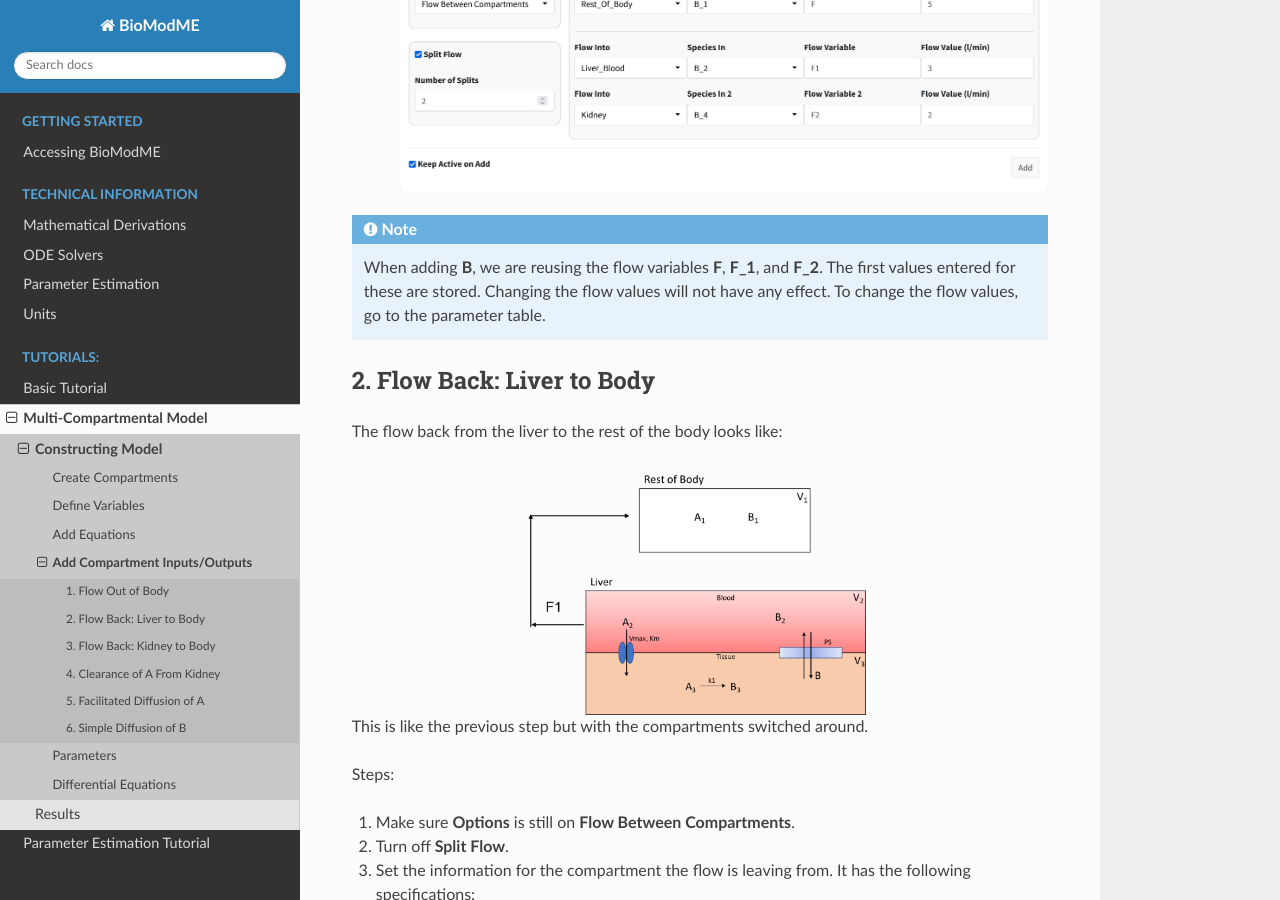
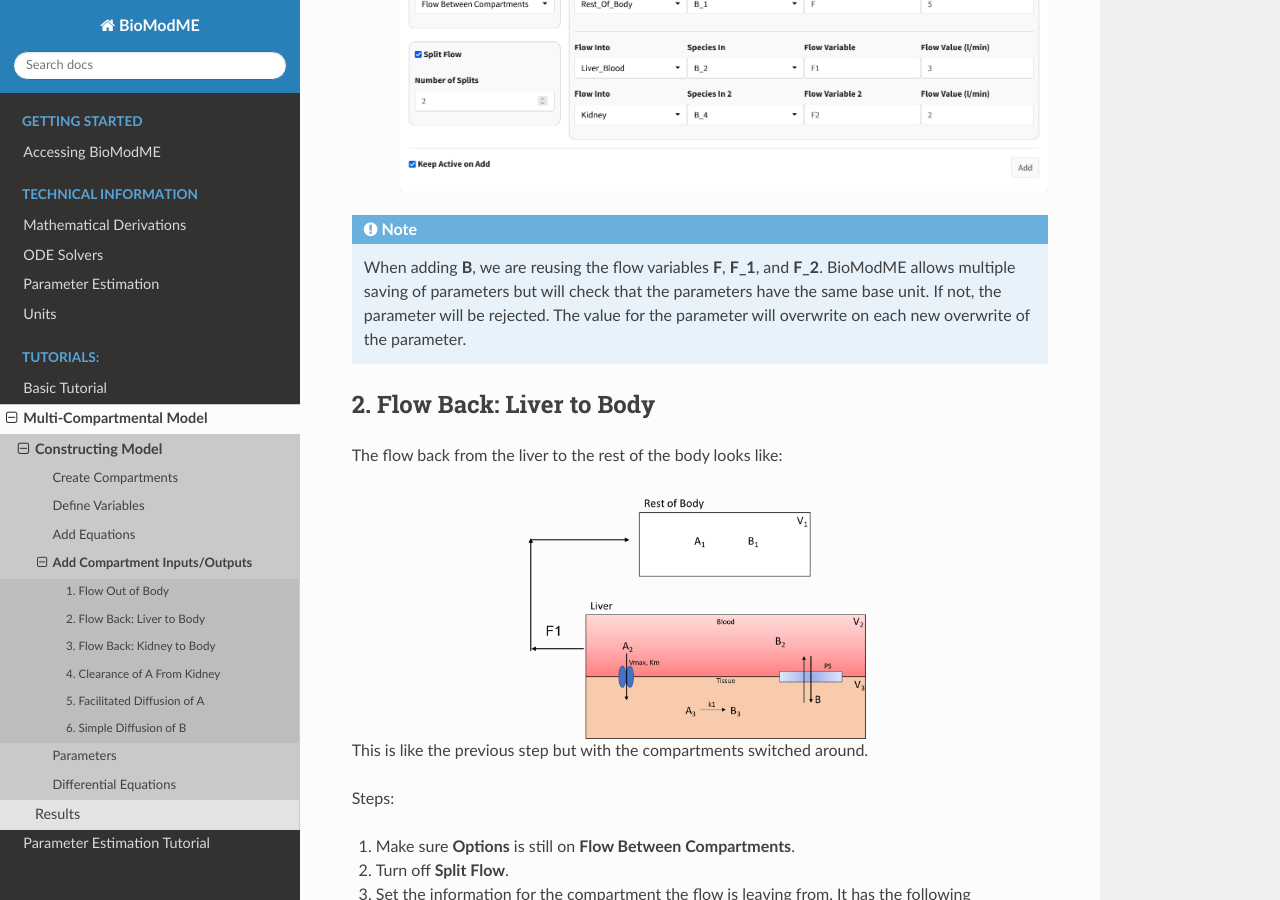
Before and after one commit to Jwomack7512-bio/BobTheBuilder, a Sphinx documentation site: the page built from docs/pages/tutorial_mc/addIO.rst, in a window 1280 px wide and 900 px high, scrolled down 2443 px. Built offline with Sphinx 7.4.7 and the Read the Docs theme 2.0.0, drawn with Linux system fonts in a browser that asks for light colours; pages that are not in the unit, such as notebooks, are missing from menus.

Commit message:
docs: update IO note on multiple params

```diff
--- a/docs/pages/tutorial_mc/addIO.rst
+++ b/docs/pages/tutorial_mc/addIO.rst
@@ -81,9 +81,10 @@ part of the flow diagram we will be entering:
 
 .. note::
     When adding **B**, we are reusing the flow variables **F**, **F_1**, and
-    **F_2**.  The first values entered for these are stored.  Changing the flow
-    values will not have any effect. To change the flow values, go to the
-    parameter table.
+    **F_2**.  BioModME allows multiple saving of parameters but will check that
+    the parameters have the same base unit.  If not, the parameter will be
+    rejected. The value for the parameter will overwrite on each new overwrite
+    of the parameter.
 
 2. Flow Back: Liver to Body
 ----------------------------
```
